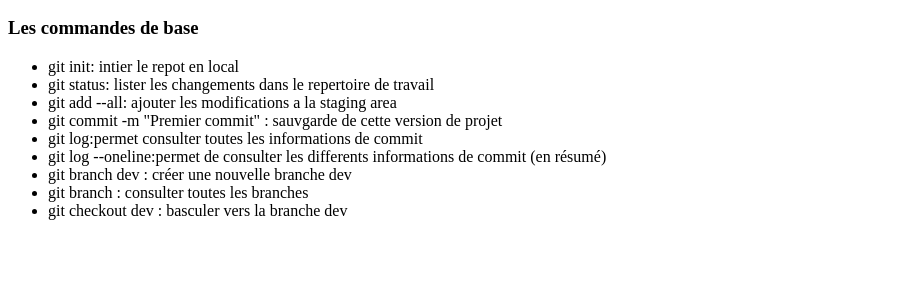
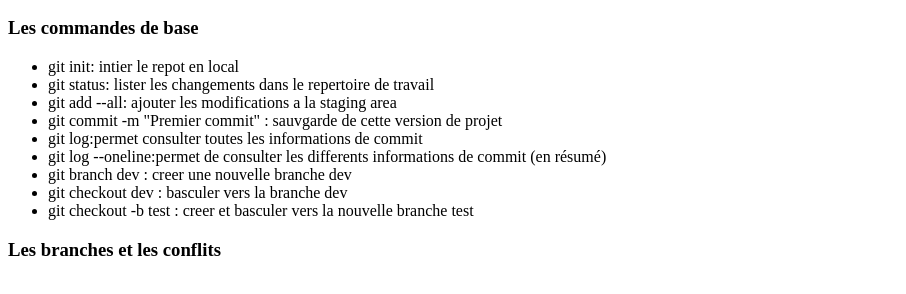
Before and after one commit to HanenHarbaoui/outils-Devops, a plain HTML site: page index.html in a window 1280 px wide. Shown: the part 96-390 px from the top of the page, without its empty margins (0-906 px from the left). Drawn offline with Linux system fonts and the light colour scheme.

Commit message:
modif sur branch dev

```diff
--- a/index.html
+++ b/index.html
@@ -13,10 +13,13 @@
     <li>git commit -m "Premier commit" : sauvgarde de cette version de projet</li>
     <li>git log:permet consulter toutes les  informations de commit</li>
     <li>git log --oneline:permet de  consulter les differents informations de commit (en résumé)</li>
-    <li>git branch dev : créer une nouvelle branche dev</li>
-    <li>git branch  : consulter toutes les branches</li>
-    <li>git checkout dev : basculer vers la branche dev</li>
+    <li>git branch dev : creer une nouvelle branche dev</li>
+    <li>git checkout  dev : basculer vers la  branche dev</li>
+    <li>git checkout -b  test : creer et basculer vers la nouvelle   branche test</li>
+
+
 </ul>
+<h3>Les branches et les conflits</h3>
 
 </body>
 
```
